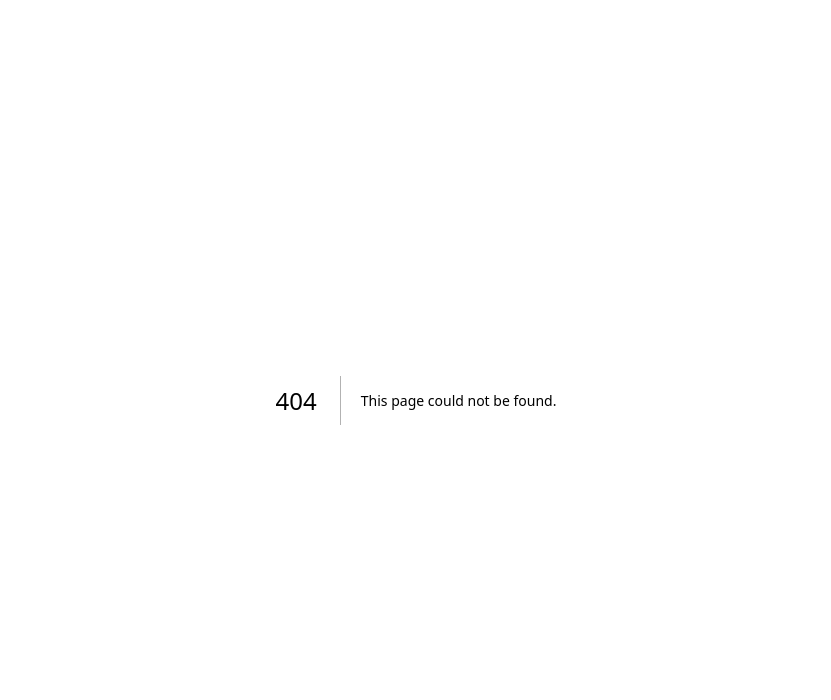
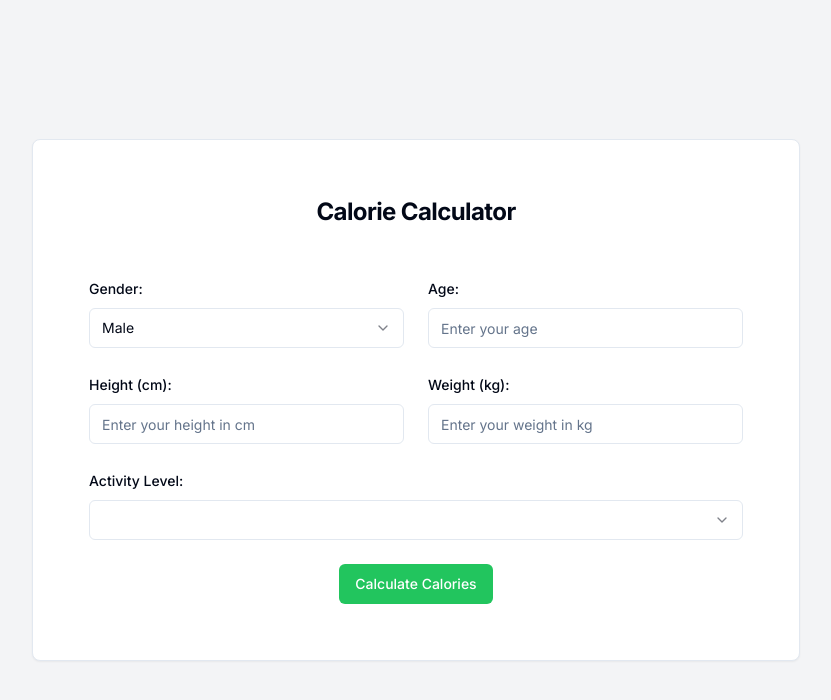
Before and after one commit to EskandarAtrakchi/Blockchain-C-C, a Next.js app: page /Calculate in a window 1280 px wide. Before the commit this address had no page. Shown: the top 700 px of the page, without its empty margins (224-1055 px from the left). Built offline with nearby package versions, Linux system fonts and the light colour scheme.

Commit message:
code updated

```diff
--- /dev/null
+++ b/app/Calculate/page.tsx
@@ -0,0 +1,141 @@
+"use client";
+
+import {
+  Card,
+  CardHeader,
+  CardTitle,
+  CardContent,
+  CardFooter,
+} from "@/components/ui/card";
+import { Label } from "@/components/ui/label";
+import {
+  Select,
+  SelectTrigger,
+  SelectValue,
+  SelectContent,
+  SelectItem,
+} from "@/components/ui/select";
+import { Input } from "@/components/ui/input";
+import { Button } from "@/components/ui/button";
+import { useState } from "react";
+
+// Mark the component for client-side execution
+export default function Component() {
+  const [gender, setGender] = useState("male");
+  const [age, setAge] = useState("");
+  const [height, setHeight] = useState("");
+  const [weight, setWeight] = useState("");
+  const [activityLevel, setActivityLevel] = useState("1.2");
+  const [result, setResult] = useState<string | null>(null);
+
+  const activityLevelMap: { [key: string]: number } = {
+    sedentary: 1.2,
+    light: 1.375,
+    moderate: 1.55,
+    active: 1.725,
+    extraActive: 1.9,
+  };
+
+  const calculateCalories = () => {
+    const ageValue = parseInt(age, 10);
+    const heightValue = parseInt(height, 10);
+    const weightValue = parseInt(weight, 10);
+    const activityValue = activityLevelMap[activityLevel];
+
+    let bmr;
+    if (gender === "male") {
+      bmr = 88.362 + 13.397 * weightValue + 4.799 * heightValue - 5.677 * ageValue;
+    } else {
+      bmr = 447.593 + 9.247 * weightValue + 3.098 * heightValue - 4.33 * ageValue;
+    }
+
+    const tdee = bmr * activityValue;
+
+    setResult(`Your daily calorie needs are about: ${tdee.toFixed(2)} calories.`);
+  };
+
+  return (
+    <div className="flex items-center justify-center min-h-screen bg-gray-100">
+      <Card className="w-full max-w-3xl p-8">
+        <CardHeader className="text-center">
+          <CardTitle className="text-2xl font-bold">
+            Calorie Calculator
+          </CardTitle>
+        </CardHeader>
+        <CardContent className="grid gap-6 mt-6 md:grid-cols-2">
+          {/* Gender Select */}
+          <div className="space-y-2">
+            <Label htmlFor="gender">Gender:</Label>
+            <Select value={gender} onChange={(e) => setGender(e.target.value)} onChange={(e) => setGender(e.target.value)}>
+              <SelectTrigger id="gender">
+                <SelectValue placeholder="Select Gender" />
+              </SelectTrigger>
+              <SelectContent>
+                <SelectItem value="male">Male</SelectItem>
+                <SelectItem value="female">Female</SelectItem>
+              </SelectContent>
+            </Select>
+          </div>
+          {/* Age Input */}
+          <div className="space-y-2">
+            <Label htmlFor="age">Age:</Label>
+            <Input
+              id="age"
+              value={age}
+              placeholder="Enter your age"
+              type="number"
+              onChange={(e) => setAge(e.target.value)}
+            />
+          </div>
+          {/* Height Input */}
+          <div className="space-y-2">
+            <Label htmlFor="height">Height (cm):</Label>
+            <Input
+              id="height"
+              value={height}
+              placeholder="Enter your height in cm"
+              type="number"
+              onChange={(e) => setHeight(e.target.value)}
+            />
+          </div>
+          {/* Weight Input */}
+          <div className="space-y-2">
+            <Label htmlFor="weight">Weight (kg):</Label>
+            <Input
+              id="weight"
+              value={weight}
+              placeholder="Enter your weight in kg"
+              type="number"
+              onChange={(e) => setWeight(e.target.value)}
+            />
+          </div>
+          {/* Activity Level Select */}
+          <div className="space-y-2 col-span-2">
+            <Label htmlFor="activity">Activity Level:</Label>
+            <Select value={activityLevel} onChange={(e) => setActivityLevel(e.target.value)}>
+              <SelectTrigger id="activity">
+                <SelectValue placeholder="Select Activity Level" />
+              </SelectTrigger>
+              <SelectContent>
+                <SelectItem value="sedentary">Sedentary (little or no exercise)</SelectItem>
+                <SelectItem value="light">Lightly active (light exercise/sports 1-3 days/week)</SelectItem>
+                <SelectItem value="moderate">Moderately active (moderate exercise/sports 3-5 days/week)</SelectItem>
+                <SelectItem value="active">Very active (hard exercise/sports 6-7 days a week)</SelectItem>
+                <SelectItem value="extraActive">Super active (very hard exercise/sports & physical job)</SelectItem>
+              </SelectContent>
+            </Select>
+          </div>
+        </CardContent>
+        <CardFooter className="flex justify-center">
+          <Button
+            className="bg-green-500 text-white"
+            onClick={calculateCalories}
+          >
+            Calculate Calories
+          </Button>
+        </CardFooter>
+        {result && <div className="text-center mt-4">{result}</div>}
+      </Card>
+    </div>
+  );
+}
--- a/app/page.tsx
+++ b/app/page.tsx
@@ -1,95 +1,10 @@
-import {
-  Card,
-  CardHeader,
-  CardTitle,
-  CardContent,
-  CardFooter,
-} from "@/components/ui/card";
-import { Label } from "@/components/ui/label";
-import {
-  Select,
-  SelectTrigger,
-  SelectValue,
-  SelectContent,
-  SelectItem,
-} from "@/components/ui/select";
-import { Input } from "@/components/ui/input";
-import { Button } from "@/components/ui/button";
+import Calculate from "./Calculate/page";
 
-export default function Component() {
+
+export default function Home() {
   return (
-    <div className="flex items-center justify-center min-h-screen bg-gray-100">
-      <Card className="w-full max-w-3xl p-8">
-        <CardHeader className="text-center">
-          <CardTitle className="text-2xl font-bold">
-            Calorie Calculator
-          </CardTitle>
-        </CardHeader>
-        <CardContent className="grid gap-6 mt-6 md:grid-cols-2">
-          <div className="space-y-2">
-            <Label htmlFor="gender">Gender:</Label>
-            <Select>
-              <SelectTrigger id="gender">
-                <SelectValue placeholder="Male" />
-              </SelectTrigger>
-              <SelectContent>
-                <SelectItem value="male">Male</SelectItem>
-                <SelectItem value="female">Female</SelectItem>
-              </SelectContent>
-            </Select>
-          </div>
-          <div className="space-y-2">
-            <Label htmlFor="age">Age:</Label>
-            <Input id="age" placeholder="Enter your age" type="number" />
-          </div>
-          <div className="space-y-2">
-            <Label htmlFor="height">Height (cm):</Label>
-            <Input
-              id="height"
-              placeholder="Enter your height in cm"
-              type="number"
-            />
-          </div>
-          <div className="space-y-2">
-            <Label htmlFor="weight">Weight (kg):</Label>
-            <Input
-              id="weight"
-              placeholder="Enter your weight in kg"
-              type="number"
-            />
-          </div>
-          <div className="space-y-2 col-span-2">
-            <Label htmlFor="activity">Activity Level:</Label>
-            <Select>
-              <SelectTrigger id="activity">
-                <SelectValue placeholder="Sedentary (little or no exercise)" />
-              </SelectTrigger>
-              <SelectContent>
-                <SelectItem value="sedentary">
-                  Sedentary (little or no exercise)
-                </SelectItem>
-                <SelectItem value="light">
-                  Lightly active (light exercise/sports 1-3 days/week)
-                </SelectItem>
-                <SelectItem value="moderate">
-                  Moderately active (moderate exercise/sports 3-5 days/week)
-                </SelectItem>
-                <SelectItem value="active">
-                  Very active (hard exercise/sports 6-7 days a week)
-                </SelectItem>
-                <SelectItem value="extra-active">
-                  Super active (very hard exercise/sports & physical job)
-                </SelectItem>
-              </SelectContent>
-            </Select>
-          </div>
-        </CardContent>
-        <CardFooter className="flex justify-center">
-          <Button className="bg-green-500 text-white">
-            Calculate Calories
-          </Button>
-        </CardFooter>
-      </Card>
-    </div>
+    <main>
+      <Calculate />
+    </main>
   );
 }
```
